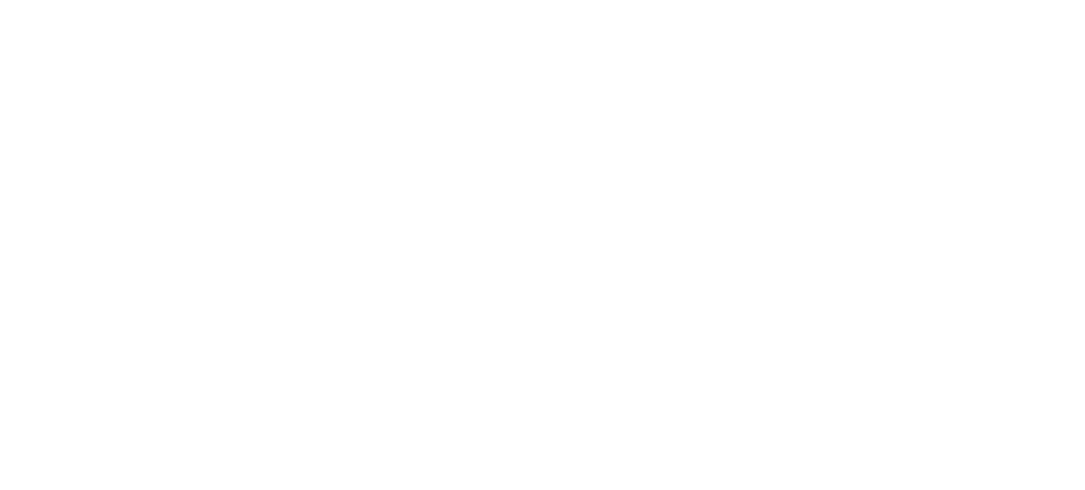
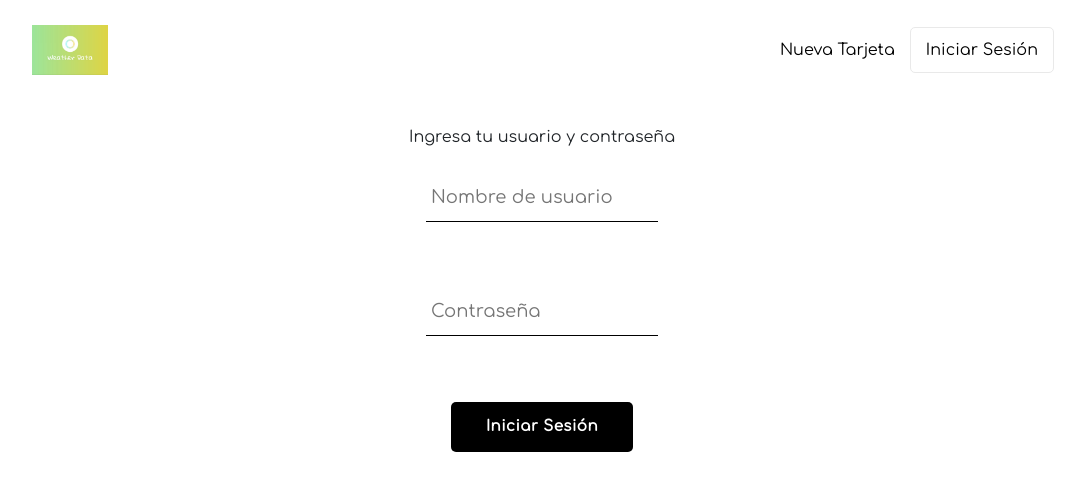
Before and after one commit to ezcruz22/pilis-mod3-cruz-aramayo, a React (Create React App) app: page /#/login in a window 1280 px wide. Before the commit this address had no page. Shown: the top 490 px of the page, without its empty margins (98-1183 px from the left). Built offline with nearby package versions, Linux system fonts and the light colour scheme.

Commit message:
Agregado de Login para iniciar sesion y logo del proyecto

```diff
--- a/src/App.js
+++ b/src/App.js
@@ -3,6 +3,7 @@
 import Home from "./routes/Home/Home";
 import Formulario from "./routes/Formulario/Formulario";
 import Navigation from "./routes/Navigation/Navigation";
+import Login from './routes/Login/Login';
 
 function App() {
   return (
@@ -10,7 +11,8 @@
       <Routes>
         <Route path="/" element={<Navigation />} >
           <Route index element={<Home />}/>
-          <Route path="/formulario" element={<Formulario />} />
+          <Route path='login' element={<Login />}/>
+          <Route path="formulario" element={<Formulario />} />
         </Route>
       </Routes>
     </div>
--- /dev/null
+++ b/src/routes/Login/Login.css
@@ -0,0 +1,41 @@
+.sign-in-container, .sign-in-form {
+    display: flex;
+    flex-direction: column;
+    align-items: center;
+}
+
+.input-form {
+    background: none;
+    background-color: white;
+    font-size: 18px;
+    padding: 10px 10px 10px 5px;
+    display: block;
+    width: 100%;
+    border: none;
+    border-radius: 0;
+    border-bottom: 1px solid #000;
+    margin: 25px 0;
+}
+
+.input-form:focus {
+    outline: none;
+}
+
+.btn-form {
+    min-width: 165px;
+    width: auto;
+    height: 50px;
+    border-radius: 5px;
+    letter-spacing: 0.5px;
+    line-height: 50px;
+    padding: 0 35px 0 35px;
+    font-size: 15px;
+    background-color: black;
+    color: white;
+    font-weight: bolder;
+    border: none;
+    cursor: pointer;
+    display: flex;
+    justify-content: center;
+    margin-top: 25px;
+}
--- /dev/null
+++ b/src/routes/Login/Login.jsx
@@ -0,0 +1,52 @@
+import { useContext } from 'react';
+import { useForm } from 'react-hook-form'
+import { useNavigate } from 'react-router-dom';
+import { UserContext } from '../../contexts/UserContext';
+import './Login.css'
+
+const Login = () => {
+
+  const { setCurrentUser } = useContext(UserContext)
+  const { register, handleSubmit, formState: { errors } } = useForm();
+  const navigate = useNavigate()
+
+  const onSubmit = (data) => {
+    localStorage.setItem('currentUser', JSON.stringify(data))
+    setCurrentUser(data)
+    navigate('/')
+  }
+
+  return (
+    <div className='sign-in-container'>
+      <span>Ingresa tu usuario y contraseña</span>
+      <form className='sign-in-form' onSubmit={handleSubmit(onSubmit)}>
+        <input
+          className='input-form'
+          type="text"
+          placeholder='Nombre de usuario'
+          {...register('username', {
+              required : 'Debe ingresar su usuario'
+            }
+          )
+        } />
+        <p>{errors.username?.message}</p>
+        <input
+          className='input-form'
+          type='password'
+          placeholder='Contraseña'
+          {...register(
+              'password',
+              {
+                required : 'Debe ingresar su contraseña'
+              }
+            )
+          }
+        />
+        <p>{errors.password?.message}</p>
+         <button className='btn-form' type='submit'>Iniciar Sesión</button>
+      </form>
+    </div>
+  )
+}
+
+export default Login
--- a/src/routes/Navigation/Navigation.css
+++ b/src/routes/Navigation/Navigation.css
@@ -6,12 +6,13 @@
     border-radius: 10px;
 }
 .logo-container {
-    height: 100px;
-    width: 100px;
+    height: 80px;
+    width: 80px;
 }
 
 .logo {
-    height: 100px;
+    margin-top: 25px;
+    height: 50px;
     width: auto;
 }
 
--- a/src/routes/Navigation/Navigation.jsx
+++ b/src/routes/Navigation/Navigation.jsx
@@ -1,6 +1,7 @@
 import { useContext, useEffect } from 'react';
 import { Link, Outlet } from 'react-router-dom';
 import { UserContext } from '../../contexts/UserContext';
+import logoWeather from '../../assets/logo.jpeg';
 import './Navigation.css';
 
 const Navigation = () => {
@@ -22,7 +23,7 @@
     <>
       <div className='navigation'>
         <Link className='logo-container' to='/'>
-          <img /* src={palettoLogo} */ alt='Logo' className='logo' />
+          <img  src={logoWeather} alt='Logo' className='logo' />
         </Link>
         <div className='nav-links-container'>
           {currentUser ? (
```
Also changed, not shown: src/index.js (+5 -2 lines), src/assets/logo.jpeg (added).
